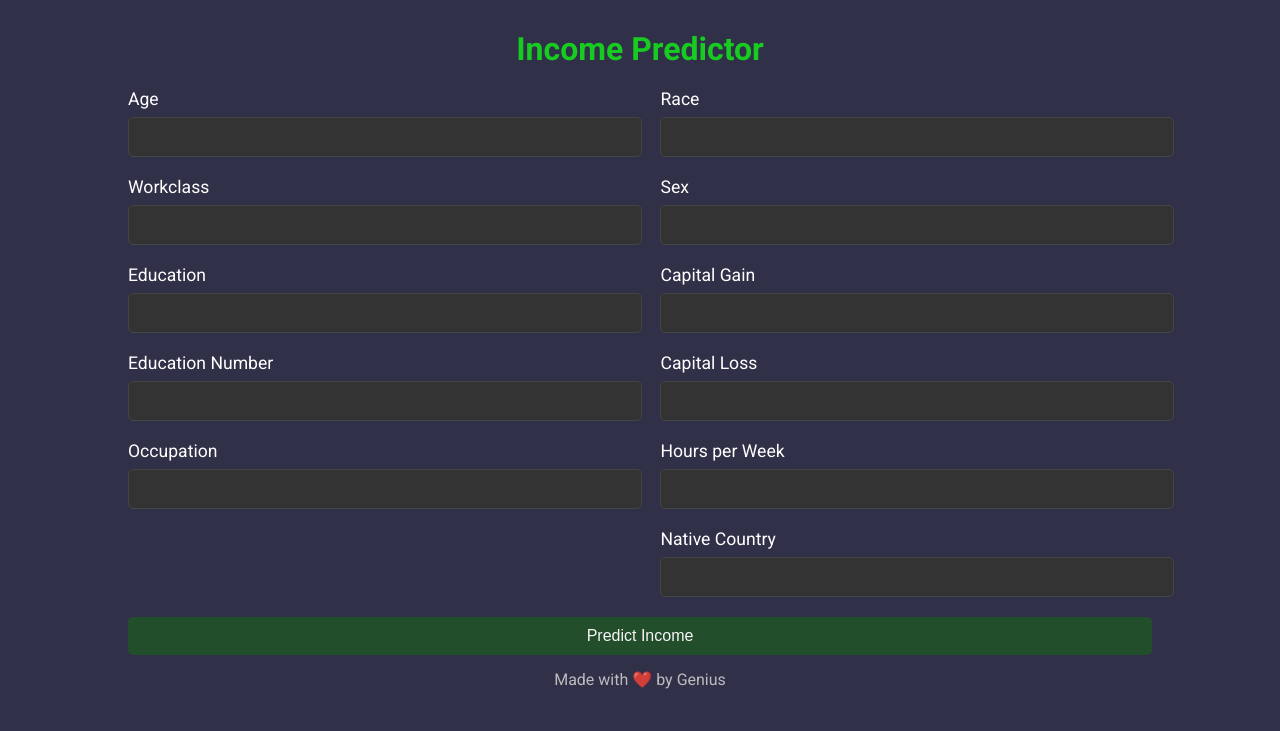
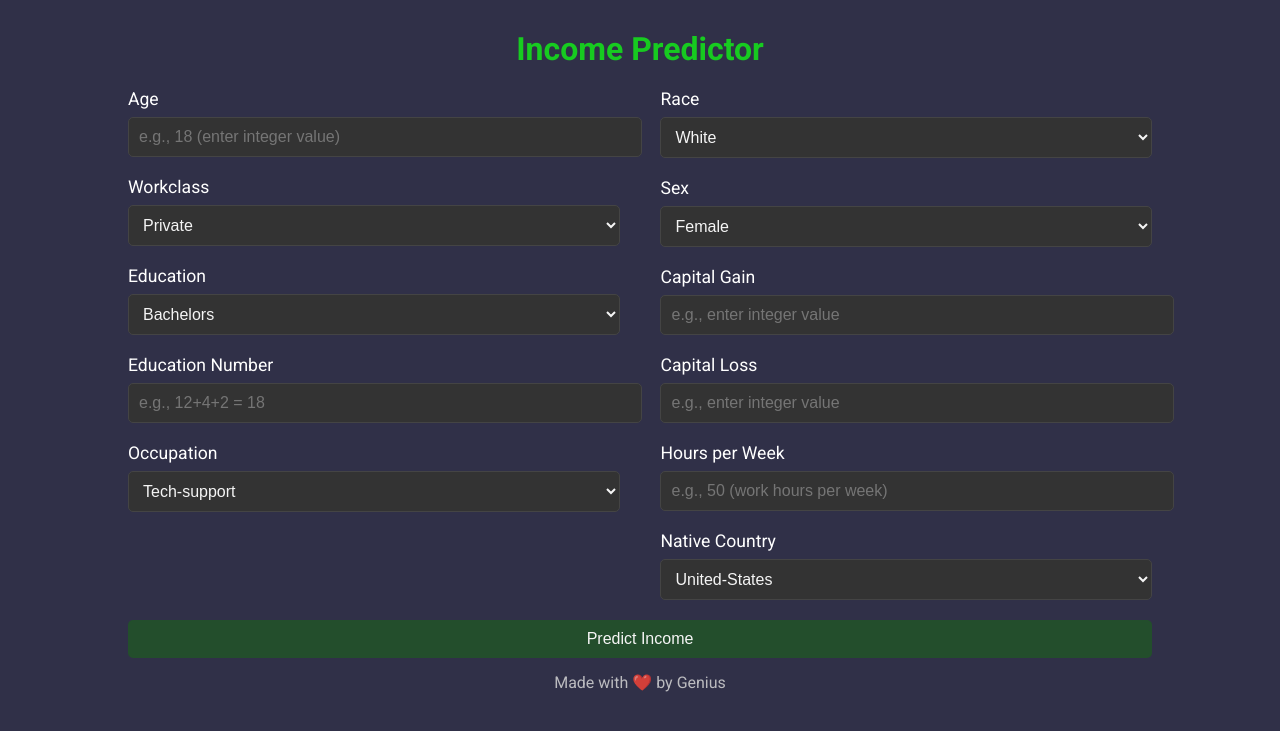
Before and after one commit to MrGenius18/Income_Predictor, a Flask app: page / in a window 1280 px wide. Shown: the top 731 px of the page. Run offline with Flask 3, Linux system fonts and the light colour scheme; parts of the project's set-up code (start-up, migrations or seed data) failed here and were passed over.

Commit message:
update html file for batter enter value

```diff
--- a/templates/index.html
+++ b/templates/index.html
@@ -105,50 +105,121 @@
                 <div class="form-column">
                     <div class="input-group">
                         <label for="age">Age</label>
-                        <input type="number" id="age" name="age" required>
+                        <input type="number" id="age" name="age" placeholder="e.g., 18 (enter integer value)" required>
                     </div>
                     <div class="input-group">
                         <label for="workclass">Workclass</label>
-                        <input type="text" id="workclass" name="workclass" required>
+                        <select id="workclass" name="workclass" required>
+                            <option value="Private">Private</option>
+                            <option value="Self-emp-not-inc">Self-emp-not-inc</option>
+                            <option value="Self-emp-inc">Self-emp-inc</option>
+                            <option value="Federal-gov">Federal-gov</option>
+                            <option value="Local-gov">Local-gov</option>
+                            <option value="State-gov">State-gov</option>
+                            <option value="Without-pay">Without-pay</option>
+                            <option value="Never-worked">Never-worked</option>
+                            <option value="Others">Others</option>
+                        </select>
                     </div>
                     <div class="input-group">
                         <label for="education">Education</label>
-                        <input type="text" id="education" name="education" required>
+                        <select id="education" name="education" required>
+                            <option value="Bachelors">Bachelors</option>
+                            <option value="Some-college">Some-college</option>
+                            <option value="11th">11th</option>
+                            <option value="HS-grad">HS-grad</option>
+                            <option value="Prof-school">Prof-school</option>
+                            <option value="Assoc-acdm">Assoc-acdm</option>
+                            <option value="Assoc-voc">Assoc-voc</option>
+                            <option value="9th">9th</option>
+                            <option value="7th-8th">7th-8th</option>
+                            <option value="12th">12th</option>
+                            <option value="Masters">Masters</option>
+                            <option value="1st-4th">1st-4th</option>
+                            <option value="10th">10th</option>
+                            <option value="Doctorate">Doctorate</option>
+                            <option value="5th-6th">5th-6th</option>
+                            <option value="Preschool">Preschool</option>
+                            <option value="Others">Others</option>
+                        </select>
                     </div>
                     <div class="input-group">
                         <label for="education-num">Education Number</label>
-                        <input type="number" id="education-num" name="education-num" required>
+                        <input type="number" id="education-num" name="education-num" placeholder="e.g., 12+4+2 = 18" required>
                     </div>
                     <div class="input-group">
                         <label for="occupation">Occupation</label>
-                        <input type="text" id="occupation" name="occupation" required>
+                        <select id="occupation" name="occupation" required>
+                            <option value="Tech-support">Tech-support</option>
+                            <option value="Craft-repair">Craft-repair</option>
+                            <option value="Other-service">Other-service</option>
+                            <option value="Sales">Sales</option>
+                            <option value="Exec-managerial">Exec-managerial</option>
+                            <option value="Prof-specialty">Prof-specialty</option>
+                            <option value="Handlers-cleaners">Handlers-cleaners</option>
+                            <option value="Machine-op-inspct">Machine-op-inspct</option>
+                            <option value="Adm-clerical">Adm-clerical</option>
+                            <option value="Farming-fishing">Farming-fishing</option>
+                            <option value="Transport-moving">Transport-moving</option>
+                            <option value="Priv-house serv">Priv-house serv</option>
+                            <option value="Protective-serv">Protective-serv</option>
+                            <option value="Armed-Forces">Armed-Forces</option>
+                            <option value="Others">Others</option>
+                        </select>
                     </div>
                 </div>
 
                 <div class="form-column">
                     <div class="input-group">
                         <label for="race">Race</label>
-                        <input type="text" id="race" name="race" required>
+                        <select id="race" name="race" required>
+                            <option value="White">White</option>
+                            <option value="Asian-Pac-Islander">Asian-Pac-Islander</option>
+                            <option value="Amer-Indian-Eskimo">Amer-Indian-Eskimo</option>
+                            <option value="Black">Black</option>
+                            <option value="Others">Others</option>
+                        </select>
                     </div>
                     <div class="input-group">
                         <label for="sex">Sex</label>
-                        <input type="text" id="sex" name="sex" required>
+                        <select id="sex" name="sex" required>
+                            <option value="Female">Female</option>
+                            <option value="Male">Male</option>
+                            <option value="Others">Others</option>
+                        </select>
                     </div>
                     <div class="input-group">
                         <label for="capital-gain">Capital Gain</label>
-                        <input type="number" id="capital-gain" name="capital-gain" required>
+                        <input type="number" id="capital-gain" name="capital-gain" placeholder="e.g., enter integer value" required>
                     </div>
                     <div class="input-group">
                         <label for="capital-loss">Capital Loss</label>
-                        <input type="number" id="capital-loss" name="capital-loss" required>
+                        <input type="number" id="capital-loss" name="capital-loss" placeholder="e.g., enter integer value" required>
                     </div>
                     <div class="input-group">
                         <label for="hours-per-week">Hours per Week</label>
-                        <input type="number" id="hours-per-week" name="hours-per-week" required>
+                        <input type="number" id="hours-per-week" name="hours-per-week" placeholder="e.g., 50 (work hours per week)" required>
                     </div>
                     <div class="input-group">
                         <label for="native-country">Native Country</label>
-                        <input type="text" id="native-country" name="native-country" required>
+                        <select id="native-country" name="native-country" required>
+                            <option value="United-States">United-States</option>
+                            <option value="Cambodia">Cambodia</option>
+                            <option value="England">England</option>
+                            <option value="Puerto-Rico">Puerto-Rico</option>
+                            <option value="Canada">Canada</option>
+                            <option value="Germany">Germany</option>
+                            <option value="Outlying US">Outlying US (Guam, USVI, etc.)</option>
+                            <option value="India">India</option>
+                            <option value="Japan">Japan</option>
+                            <option value="Greece">Greece</option>
+                            <option value="South">South</option>
+                            <option value="China">China</option>
+                            <option value="Cuba">Cuba</option>
+                            <option value="Iran">Iran</option>
+                            <option value="Honduras">Honduras</option>
+                            <option value="Others">Others</option>
+                        </select>
                     </div>
                 </div>
             </div>
```
